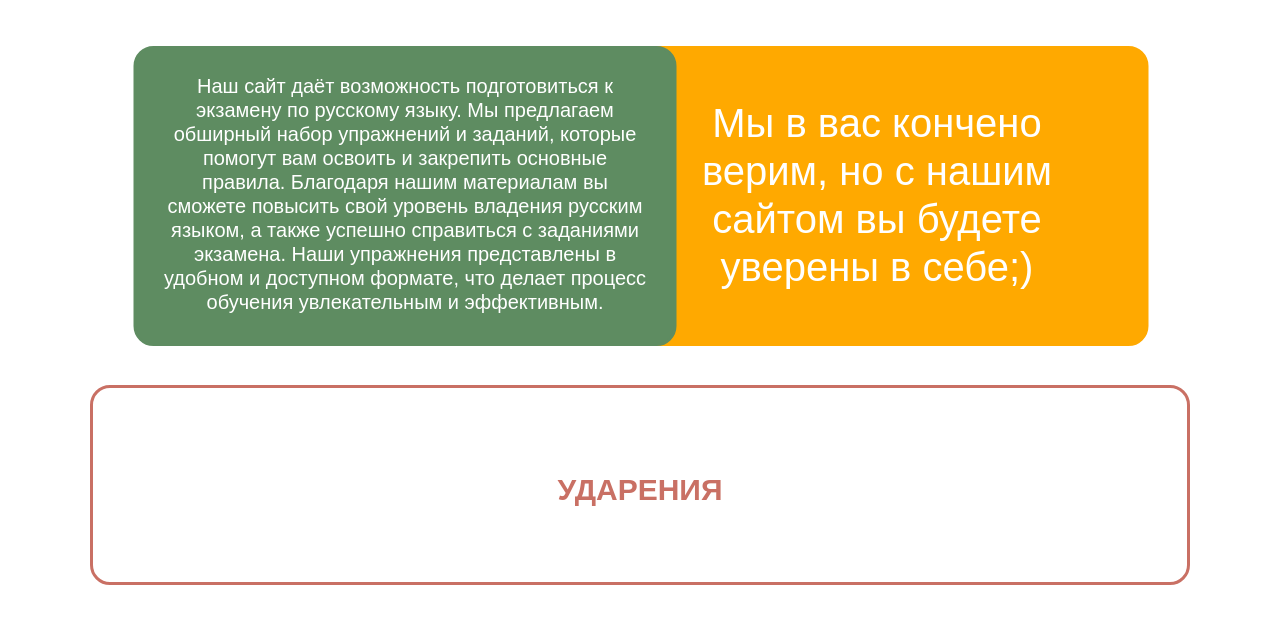
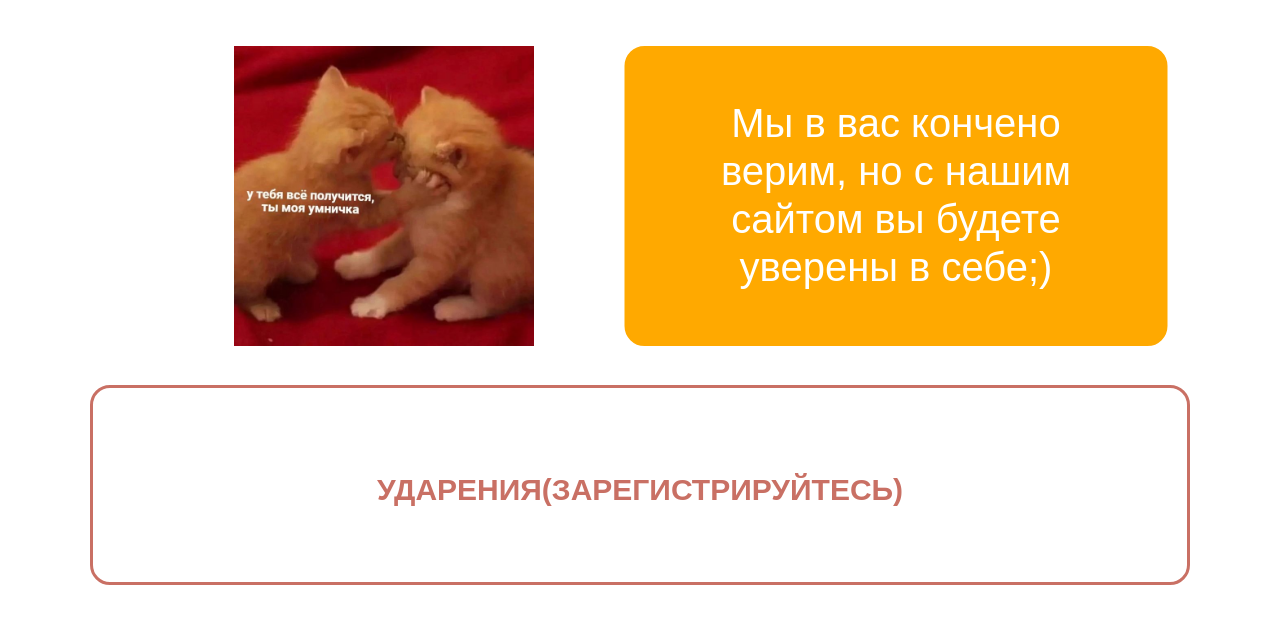
Before and after one commit to capizs/preparation_project, a Flask app: page / in a window 1280 px wide. Shown: the part 54-678 px from the top of the page. Run offline with Flask 3, Linux system fonts and the light colour scheme; some libraries are stand-ins or nearby versions.

Commit message:
доделка-недоделка

```diff
--- a/templates/base.html
+++ b/templates/base.html
@@ -269,7 +269,7 @@
         position: absolute;
         top: 250px;
         /* left: 50%; */
-        right: -140px;
+        left: 70%;
         transform: translate(-50%, -50%);
         z-index: 2;
         height: 300px;
@@ -278,23 +278,15 @@
         text-align: center;
       }
 
-      .bg-text-2 {
-        background-color: #5e8c61; /* Fallback color */
-        background-color: #5e8c61; /* Black w/opacity/see-through */
-        color: white;
-        font-weight: bold;
-        border: 3px solid #5e8c61;
-        border-radius: 20px;
+      .img {
         position: absolute;
         top: 250px;
-        /* left: 50%; */
-        left: 405px;
+        left: 30%;
         transform: translate(-50%, -50%);
         z-index: 2;
-        height: 300px;
-        width: 543px;
+        height: 350px;
+        width: 350px;
         padding: 25px;
-        text-align: center;
       }
     </style>
     <title>{{ title }}</title>
--- a/templates/index.html
+++ b/templates/index.html
@@ -3,22 +3,21 @@
 <div class="bg-text-1">
   <h1>Мы в вас кончено верим, но с нашим сайтом вы будете уверены в себе;)</h1>
 </div>
-<div class="bg-text-2">
-  <h5>
-    Наш сайт даёт возможность подготовиться к экзамену по русскому языку. Мы
-    предлагаем обширный набор упражнений и заданий, которые помогут вам освоить
-    и закрепить основные правила. Благодаря нашим материалам вы сможете повысить
-    свой уровень владения русским языком, а также успешно справиться с заданиями
-    экзамена. Наши упражнения представлены в удобном и доступном формате, что
-    делает процесс обучения увлекательным и эффективным.
-  </h5>
-</div>
+<img src="static/img/kitties.jpg" class="img" />
+{% if current_user.is_authenticated %}
 <a
-  onclick="location.href = `/tasks/id=${Math.floor((Math.random() * 5) + 1)}`"
+  onclick="location.href = `/tasks/id=${Math.floor((Math.random() * 212) + 1)}`"
   class="btn-11"
   href="#"
   style="text-decoration: none"
   >Ударения</a
 >
-
-{% endblock %}
+{% else %}
+<a
+  onclick="location.href = '/register'"
+  class="btn-11"
+  href="#"
+  style="text-decoration: none"
+  >Ударения(зарегистрируйтесь)
+</a>
+{% endif %} {% endblock %}
```
Also changed, not shown: static/img/kitties.jpg (added).
